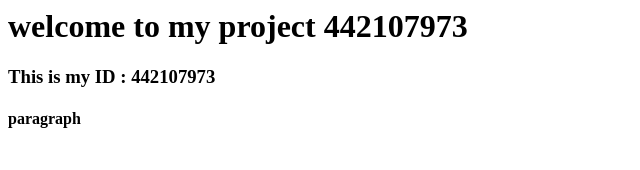
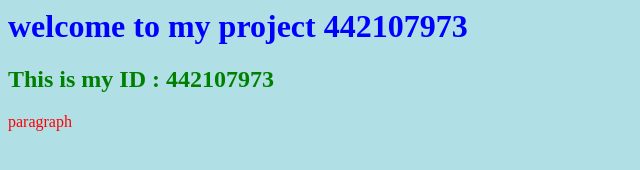
Before and after one commit to 7El1/my-project-442107973-remote, a plain HTML site: page index.html in a window 1280 px wide. Shown: the whole page, without its empty margins (0-640 px from the left). Drawn offline with Linux system fonts and the light colour scheme.

Commit message:
C6:Add style in index.html with h2

```diff
--- a/index.html
+++ b/index.html
@@ -1,12 +1,18 @@
 <html>
 <head>
  <title>My-project-442107973@qu.edu.sa</title>
+ <style>
+ body {background-color:powderblue;}
+ h1 {color:blue;}
+ p {color:red;}
+ h2 {color:green;}
+ </style>
 </head>
 <body>
 
 <h1> welcome to my project 442107973 </h1>
 
-<h3>This is my ID : 442107973</h3>
-<h4>paragraph</h4>
+<h2>This is my ID : 442107973</h2>
+<p>paragraph</p>
 </body>
 </html>
```
